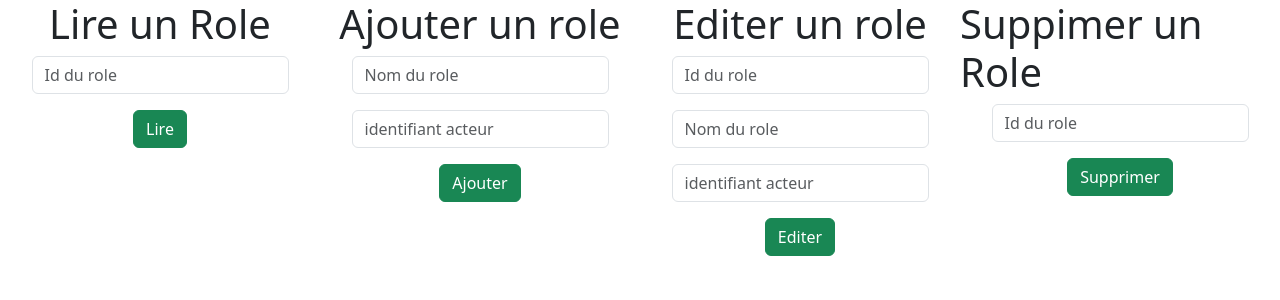
After one commit to TommySerain/First-API-REST, a PHP site: page /products-client/index.html in a window 1280 px wide. The commit adds this page. Shown: the top 300 px of the page. Run offline with PHP 8.4, Linux system fonts and the light colour scheme.

Commit message:
ajout rapide d'un client pour les roles

```diff
--- /dev/null
+++ b/products-client/app.js
@@ -0,0 +1,126 @@
+
+
+window.onload = () => {
+  const roleAddForm = document.querySelector("#roleAddForm");
+  const roleReadOneForm = document.querySelector("#roleReadOneForm");
+  const roleUpdateForm = document.querySelector("#roleUpdateForm")
+  const roleDeleteForm = document.querySelector("#roleDeleteForm")
+
+  roleAddForm.addEventListener("submit", (e) => {
+    e.preventDefault();
+    const form = document.forms["roleAddForm"];
+    const name_r = form.elements["name_r"].value;
+    const id_a = form.elements["id_a"].value;
+
+    const newRole = {
+      name_r,
+      id_a,
+    };
+
+    fetch("http://localhost:8000/role", {
+      method: "POST",
+      body: JSON.stringify(newRole),
+    })
+      .then((res) => {
+        const errorDiv = document.getElementById("errors");
+        const successDiv = document.getElementById("success");
+        errorDiv.innerText = "";
+        successDiv.innerText = "";
+
+        if (res.status >= 400) {
+          errorDiv.innerText = "Une erreur est survenue";
+        } else {
+          successDiv.innerText = "Le produit a été enregistré";
+        }
+      })
+      .catch((err) => {
+        console.error(err);
+      });
+  });
+
+  roleReadOneForm.addEventListener("submit", async (e) => {
+    e.preventDefault();
+    const form = document.forms["roleReadOneForm"];
+    const id_r = form.elements["id_r"].value;
+
+    let fetchResult = await fetch(`http://localhost:8000/role/${id_r}`, {
+      method: "GET",
+    })
+    let data = await fetchResult.json()
+    console.log (data)
+
+    let dataArray = Object.values(data)
+
+    const errorDivr = document.getElementById("errorsr");
+    const successDivr = document.getElementById("successr");
+    errorDivr.innerText = "";
+    successDivr.innerText = "";
+    if (dataArray[1]!==undefined){
+      successDivr.innerText = `${dataArray[1]}`;
+    }else{
+      errorDivr.innerText = "Role non trouvé"
+    }
+  });
+
+
+  roleUpdateForm.addEventListener("submit", (e) => {
+    e.preventDefault();
+    const form = document.forms["roleUpdateForm"];
+    const id_r = form.elements["id_r"].value;
+    const name_r = form.elements["name_r"].value;
+    const id_a = form.elements["id_a"].value;
+
+    const editedRole = {
+      id_r,
+      name_r,
+      id_a,
+    };
+
+    fetch(`http://localhost:8000/role/${id_r}`, {
+      method: "PUT",
+      body: JSON.stringify(editedRole),
+    })
+      .then((res) => {
+        const errorDive = document.getElementById("errorse");
+        const successDive = document.getElementById("successe");
+        errorDive.innerText = "";
+        successDive.innerText = "";
+
+        if (res.status >= 400) {
+          errorDive.innerText = "Une erreur est survenue";
+        } else {
+          successDive.innerText = "Le produit a été modifié";
+        }
+      })
+      .catch((err) => {
+        console.error(err);
+      });
+  });
+
+
+  roleDeleteForm.addEventListener("submit", async (e) => {
+    e.preventDefault();
+    const form = document.forms["roleDeleteForm"];
+    const id_r = form.elements["id_r"].value;
+
+    fetch(`http://localhost:8000/role/${id_r}`, {
+      method: "DELETE",
+    })
+
+    .then((res) => {
+      const errorDivd = document.getElementById("errorsd");
+      const successDivd = document.getElementById("successd");
+      errorDivd.innerText = "";
+      successDivd.innerText = "";
+
+      if (res.status >= 400) {
+        errorDivd.innerText = "Une erreur est survenue";
+      } else {
+        successDivd.innerText = "Le produit a été Supprimé";
+      }
+    })
+    .catch((err) => {
+      console.error(err);
+    });
+  });
+};
--- /dev/null
+++ b/products-client/index.html
@@ -0,0 +1,80 @@
+<!DOCTYPE html>
+<html lang="en">
+  <head>
+    <meta charset="UTF-8" />
+    <meta http-equiv="X-UA-Compatible" content="IE=edge" />
+    <meta name="viewport" content="width=device-width, initial-scale=1.0" />
+    <link href="https://cdn.jsdelivr.net/npm/bootstrap@5.3.0-alpha3/dist/css/bootstrap.min.css" rel="stylesheet" integrity="sha384-KK94CHFLLe+nY2dmCWGMq91rCGa5gtU4mk92HdvYe+M/SXH301p5ILy+dN9+nJOZ" crossorigin="anonymous">
+    <title>Product API Client</title>
+    <style>
+      #errors, #errorsr {
+        color: red;
+      }
+      #success {
+        color: green;
+      }
+    </style>
+  </head>
+  <body>
+<div class="d-flex">
+  <div class="w-25 d-flex flex-column align-items-center">
+    <h1>Lire un Role</h1>
+    <div id="errorsr"></div>
+    <div id="successr"></div>
+    <form id="roleReadOneForm" method="GET">
+      <div>
+        <input class="form-control" type="text" name="id_r" placeholder="Id du role" />
+      </div>
+      <button class="btn btn-success d-block mx-auto mt-3" type="submit">Lire</button>
+    </form>
+  </div>
+
+  <div class="w-25 d-flex flex-column align-items-center">
+    <h1>Ajouter un role</h1>
+    <div id="errors"></div>
+    <div id="success"></div>
+    <form id="roleAddForm">
+      <div>
+        <input class="form-control" type="text" name="name_r" placeholder="Nom du role" />
+      </div>
+      <div>
+        <input class="form-control mt-3" type="text" name="id_a" placeholder="identifiant acteur" />
+      </div>
+      <button class="btn btn-success d-block mx-auto mt-3" type="submit">Ajouter</button>
+    </form>
+  </div>
+
+  <div class="w-25 d-flex flex-column align-items-center">
+    <h1>Editer un role</h1>
+    <div id="errorse"></div>
+    <div id="successe"></div>
+    <form id="roleUpdateForm">
+      <div>
+        <input class="form-control" type="text" name="id_r" placeholder="Id du role" />
+      </div>
+      <div>
+        <input class="form-control mt-3" type="text" name="name_r" placeholder="Nom du role" />
+      </div>
+      <div>
+        <input class="form-control mt-3" type="text" name="id_a" placeholder="identifiant acteur" />
+      </div>
+      <button class="btn btn-success d-block mx-auto mt-3" type="submit">Editer</button>
+    </form>
+  </div>
+
+  <div class="w-25 d-flex flex-column align-items-center">
+    <h1>Suppimer un Role</h1>
+    <div id="errorsd"></div>
+    <div id="successd"></div>
+    <form id="roleDeleteForm" method="GET">
+      <div>
+        <input class="form-control" type="text" name="id_r" placeholder="Id du role" />
+      </div>
+      <button class="btn btn-success d-block mx-auto mt-3" type="submit">Supprimer</button>
+    </form>
+  </div>
+</div>
+
+    <script type="text/javascript" src="app.js"></script>
+  </body>
+</html>
```
Also changed, not shown: public/index.php (+12 -1 lines).
